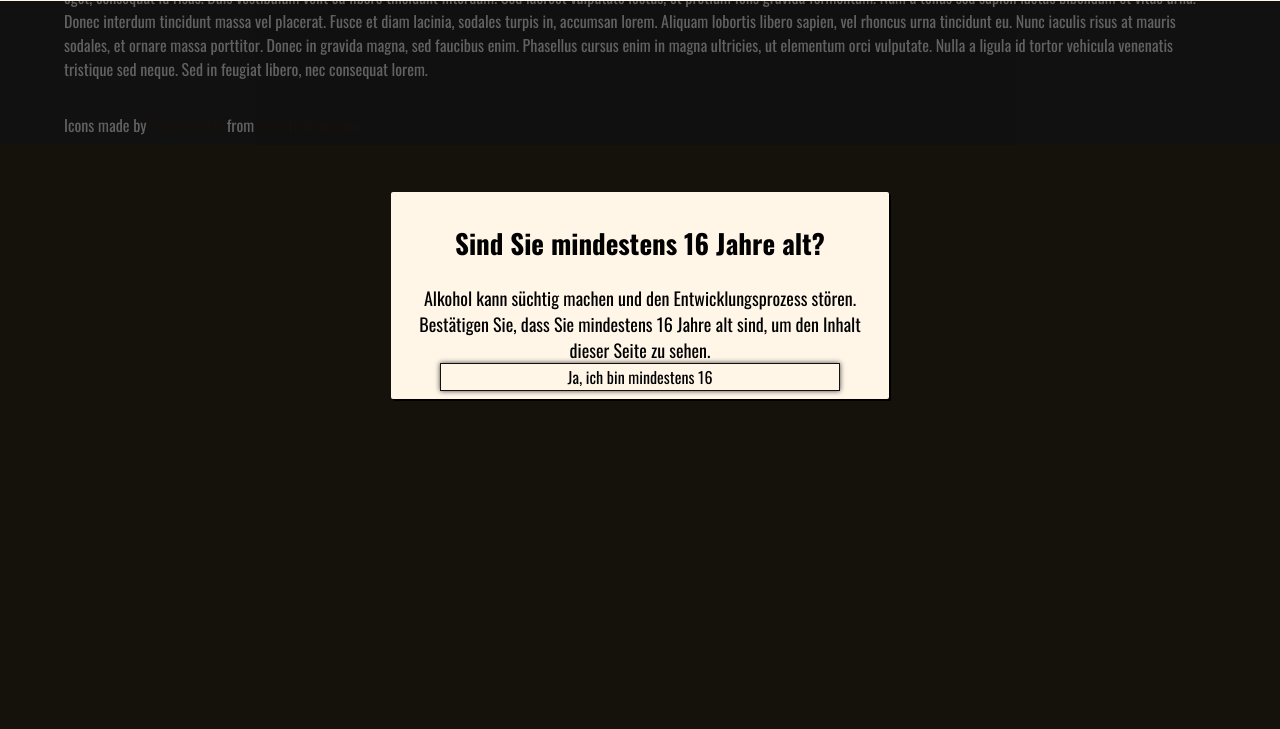
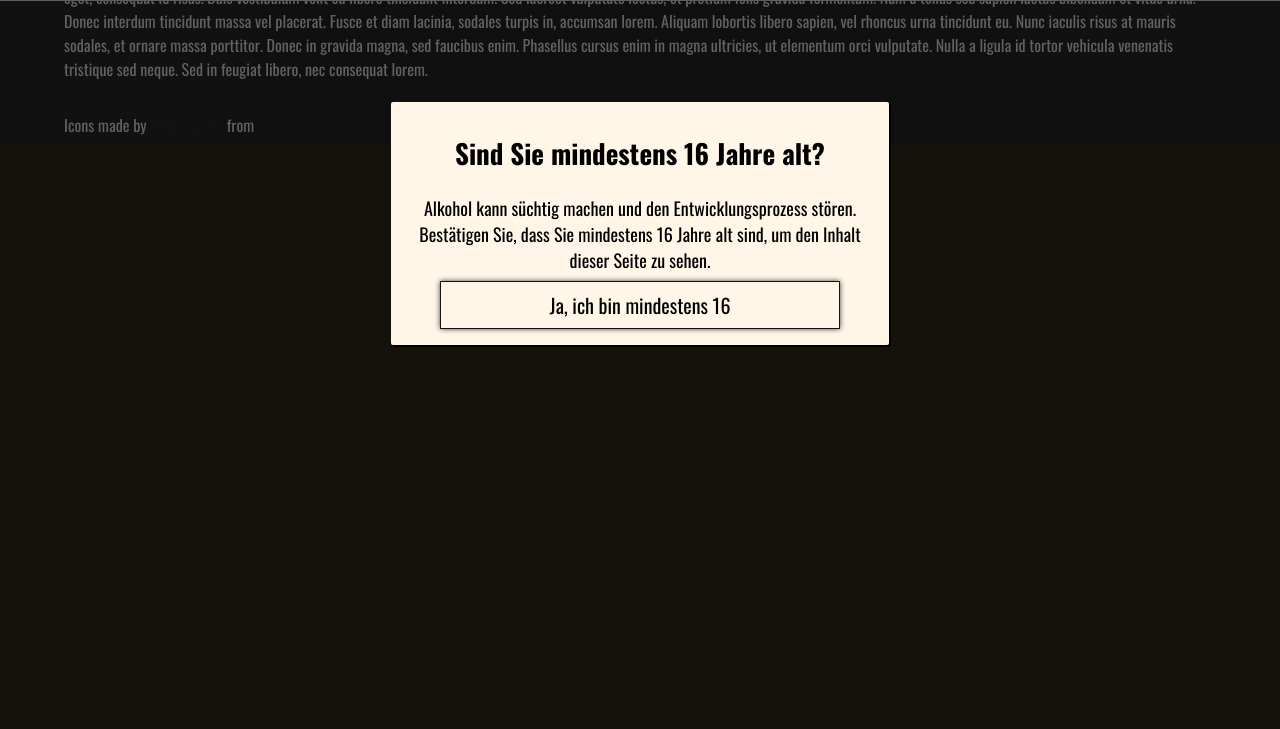
Before and after one commit to DasTyp/DasTyp.github.io, a plain HTML site: page index.html in a window 1280 px wide. Shown: the part 71-800 px from the top of the page. Drawn offline with Linux system fonts and the light colour scheme.

Commit message:
Slightly changed style

```diff
--- a/style.css
+++ b/style.css
@@ -84,13 +84,12 @@ a {
     display: grid;
     align-content: center;
     justify-content: center;
-    position: fixed;
+    position: absolute;
     background-color: #111111a9;
     text-align: center;
     width: 100%;
     height: 100%;
     padding: 0px;
-    top: 72px;
     transition: opacity 300ms;
 }
 .age-blocker.clicked{
@@ -101,6 +100,7 @@ a {
     width: 80%;
     max-width: 800px;
     padding: 8px;
+    padding-bottom: 16px;
     margin: auto;
     margin-bottom: 35%;
     box-shadow: 2px 2px;
@@ -109,12 +109,14 @@ a {
 }
 .age-confirm{
     width: 90%;
+    font-size: 20px;
     max-width: 400px;
     height: 100%;
+    margin-top: 8px;
+    padding: 8px;
     background-color: transparent;
     outline: none;
     border: 1px solid var(--grey);
-    font-size: 16px;
     -webkit-box-shadow: 0px 0px 5px 0px rgba(0,0,0,0.75);
     box-shadow: 0px 0px 5px 0px rgba(0,0,0,0.75);
 }
```
